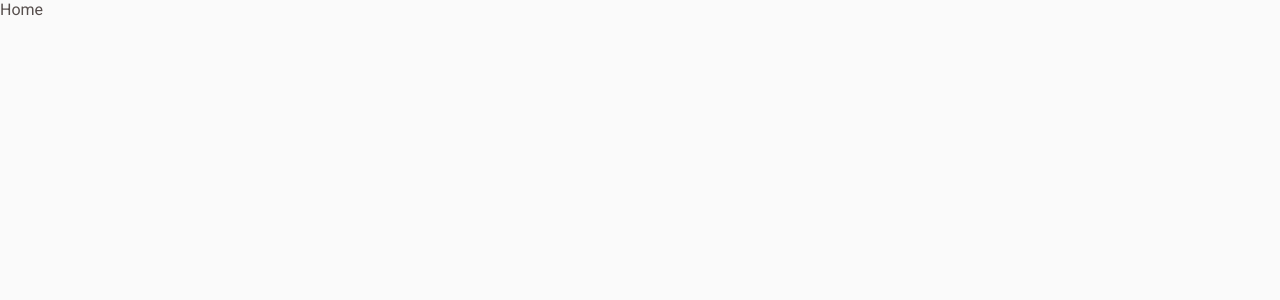
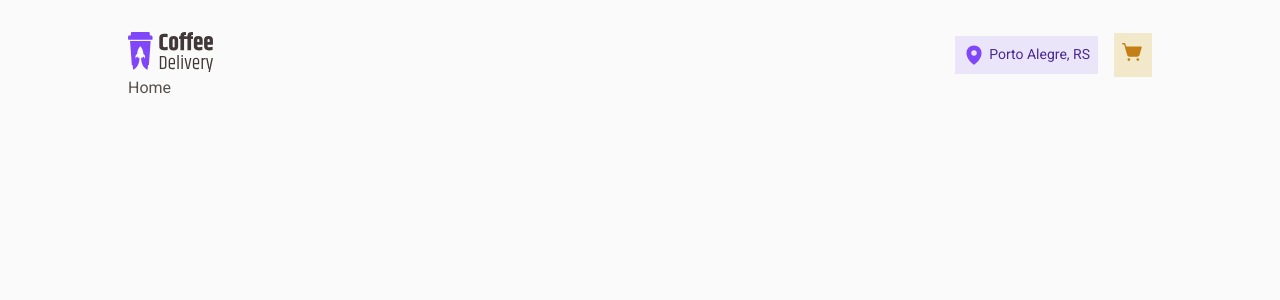
Before and after one commit to jaon82/react-coffee-delivery, a React (Vite) app: page / in a window 1280 px wide. Shown: the top 300 px of the page. Built offline with nearby package versions, Linux system fonts and the light colour scheme.

Commit message:
Create layout and header

```diff
--- a/package.json
+++ b/package.json
@@ -10,6 +10,7 @@
     "preview": "vite preview"
   },
   "dependencies": {
+    "phosphor-react": "^1.4.1",
     "react": "^18.2.0",
     "react-dom": "^18.2.0",
     "react-router-dom": "^6.23.1",
--- a/src/Router.tsx
+++ b/src/Router.tsx
@@ -1,11 +1,14 @@
 import { Route, Routes } from "react-router-dom";
 
+import DefaultLayout from "./layouts/DefaultLayout";
 import Home from "./pages/Home";
 
 export default function Router() {
   return (
     <Routes>
-      <Route path="/" element={<Home />} />
+      <Route path="/" element={<DefaultLayout />}>
+        <Route path="/" element={<Home />} />
+      </Route>
     </Routes>
   );
 }
--- /dev/null
+++ b/src/components/Header/index.tsx
@@ -0,0 +1,22 @@
+import { MapPin } from "phosphor-react";
+import { Link } from "react-router-dom";
+import logo from "../../assets/logo.svg";
+import Cart from "../Cart";
+import { HeaderContainer } from "./styles";
+
+export default function Header() {
+  return (
+    <HeaderContainer>
+      <Link to="/">
+        <img src={logo} />
+      </Link>
+      <nav>
+        <a>
+          <MapPin size={22} weight="fill" />
+          <span>Porto Alegre, RS</span>
+        </a>
+        <Cart />
+      </nav>
+    </HeaderContainer>
+  );
+}
--- /dev/null
+++ b/src/components/Header/styles.ts
@@ -0,0 +1,27 @@
+import styled from "styled-components";
+
+export const HeaderContainer = styled.div`
+  display: flex;
+  justify-content: space-between;
+  align-items: center;
+
+  nav {
+    display: flex;
+    align-items: center;
+    gap: 1rem;
+
+    a {
+      display: flex;
+      align-items: center;
+      gap: 0.25rem;
+      color: ${(props) => props.theme.purple};
+      font-size: 0.875rem;
+      padding: 0.5rem;
+      background-color: ${(props) => props.theme["purple-light"]};
+
+      span {
+        color: ${(props) => props.theme["purple-dark"]};
+      }
+    }
+  }
+`;
--- /dev/null
+++ b/src/layouts/DefaultLayout/index.tsx
@@ -0,0 +1,14 @@
+import { Outlet } from "react-router-dom";
+
+import Header from "../../components/Header";
+
+import { LayoutContainer } from "./styles";
+
+export default function DefaultLayout() {
+  return (
+    <LayoutContainer>
+      <Header />
+      <Outlet />
+    </LayoutContainer>
+  );
+}
--- /dev/null
+++ b/src/layouts/DefaultLayout/styles.ts
@@ -0,0 +1,9 @@
+import styled from "styled-components";
+
+export const LayoutContainer = styled.div`
+  max-width: 80vw;
+  margin: 0 auto;
+  display: flex;
+  flex-direction: column;
+  padding: 32px 0;
+`;
--- a/src/styles/global.ts
+++ b/src/styles/global.ts
@@ -19,6 +19,5 @@ export const GlobalStyle = createGlobalStyle`
   }
   :focus{
     outline: 0;
-    box-shadow: 0 0 0 2px;
   }
 `;
```
Also changed, not shown: 1 other file (tests, documents, lock files or other folders).
